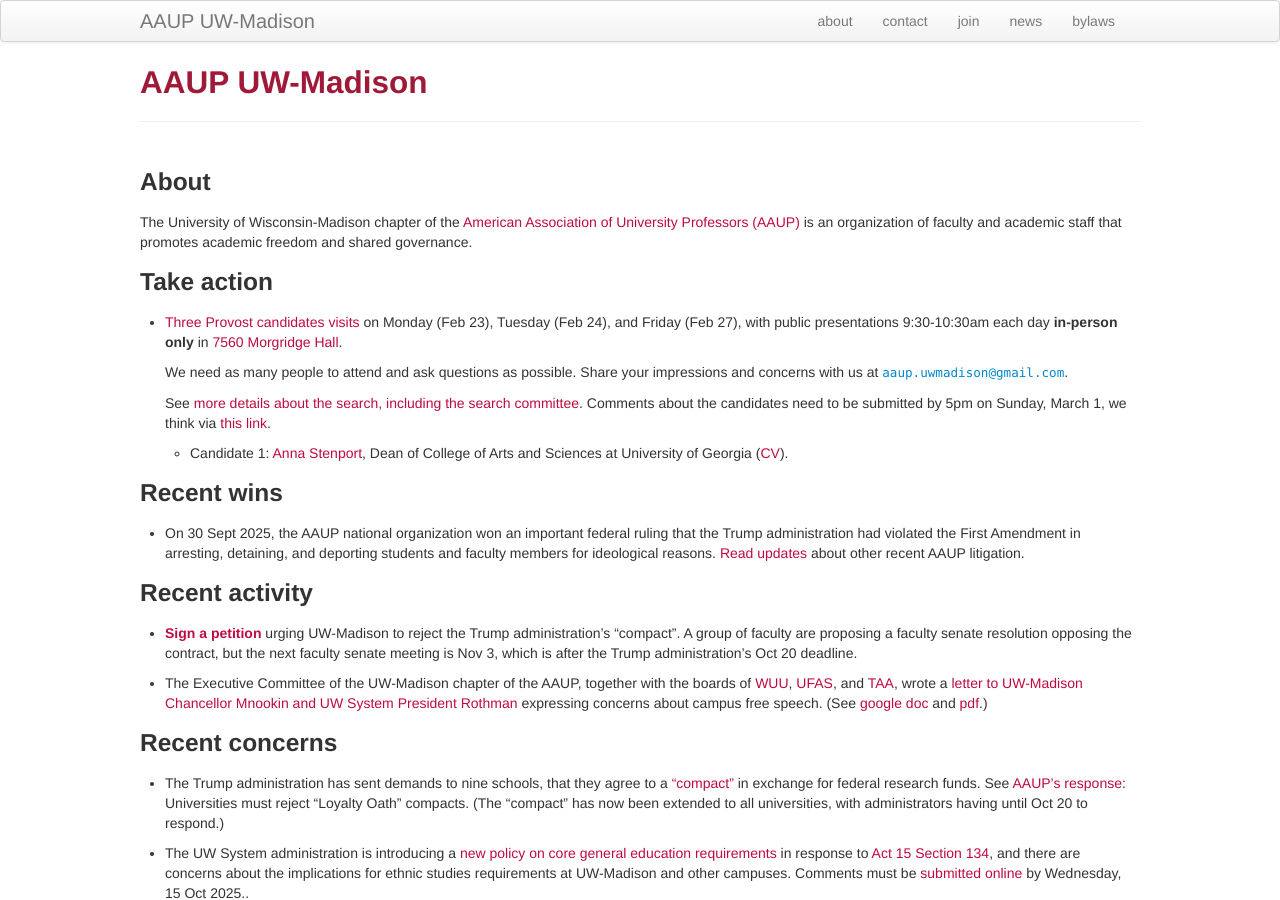
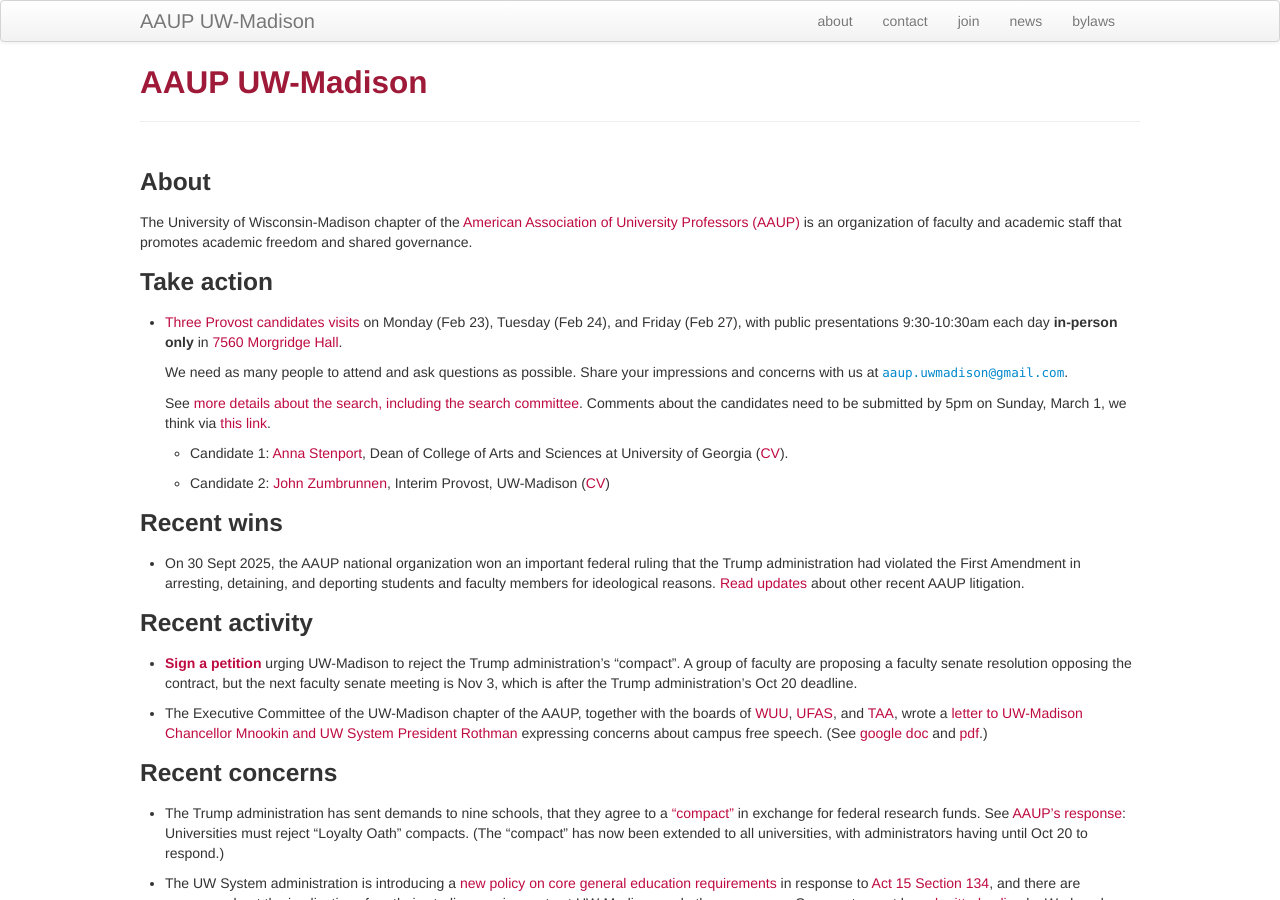
Before and after one commit to aaupmadison/aaupmadison.github.io, a Jekyll site: the page built from index.md, in a window 1280 px wide and 900 px high. Built offline with Jekyll 4.4.1, drawn with Linux system fonts in a browser that asks for light colours.

Commit message:
Add info on 2nd provost candidate

```diff
--- a/index.md
+++ b/index.md
@@ -31,6 +31,10 @@ academic staff that promotes academic freedom and shared governance.
   - Candidate 1: [Anna
   Stenport](https://www.franklin.uga.edu/directory/people/anna-stenport),
   Dean of College of Arts and Sciences at University of Georgia ([CV](/assets/provost2025/stenport_cv.pdf)).
+
+  - Candidate 2: [John
+    Zumbrunnen](https://polisci.wisc.edu/staff/john-zumbrunnen/),
+    Interim Provost, UW-Madison ([CV](/assets/provost2025/zumbrunnen_cv.pdf))
 
 ### Recent wins
 
```
Also changed, not shown: 1 other file.
